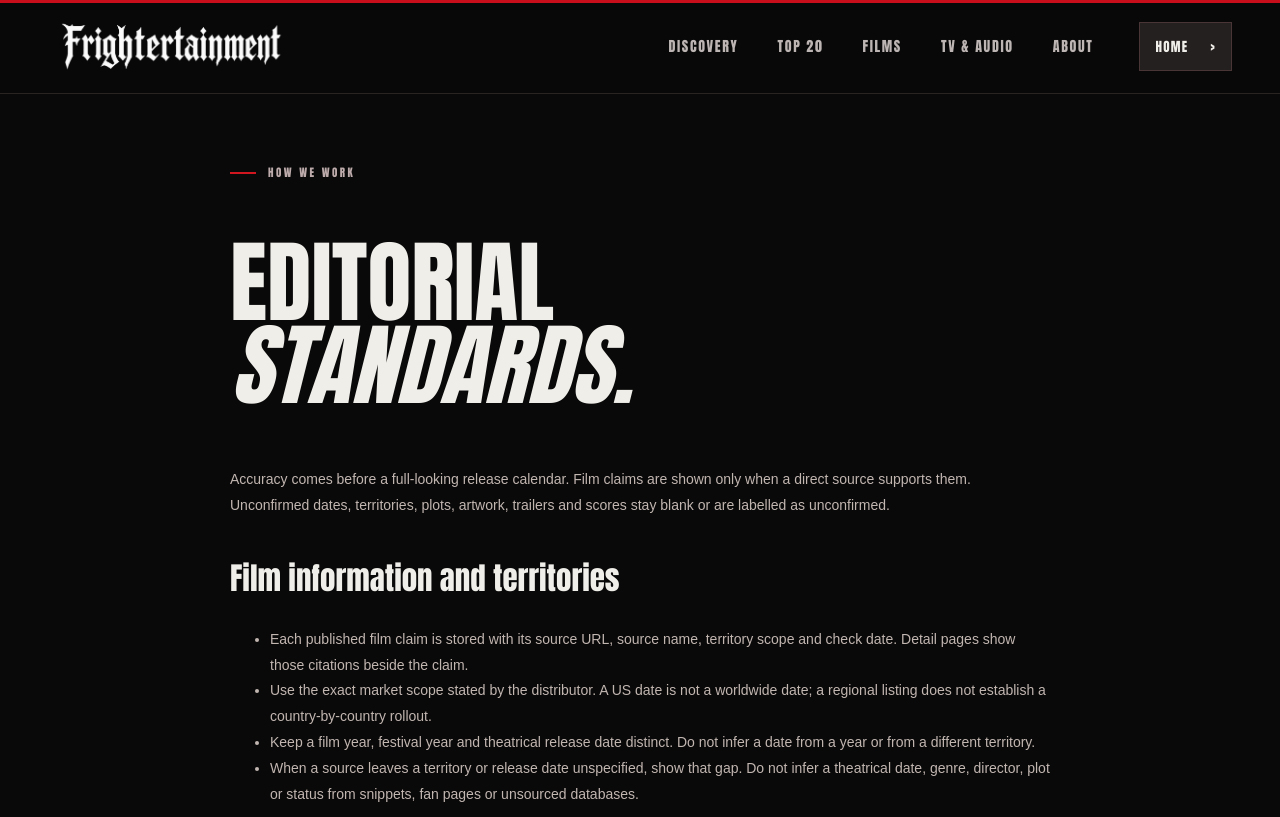
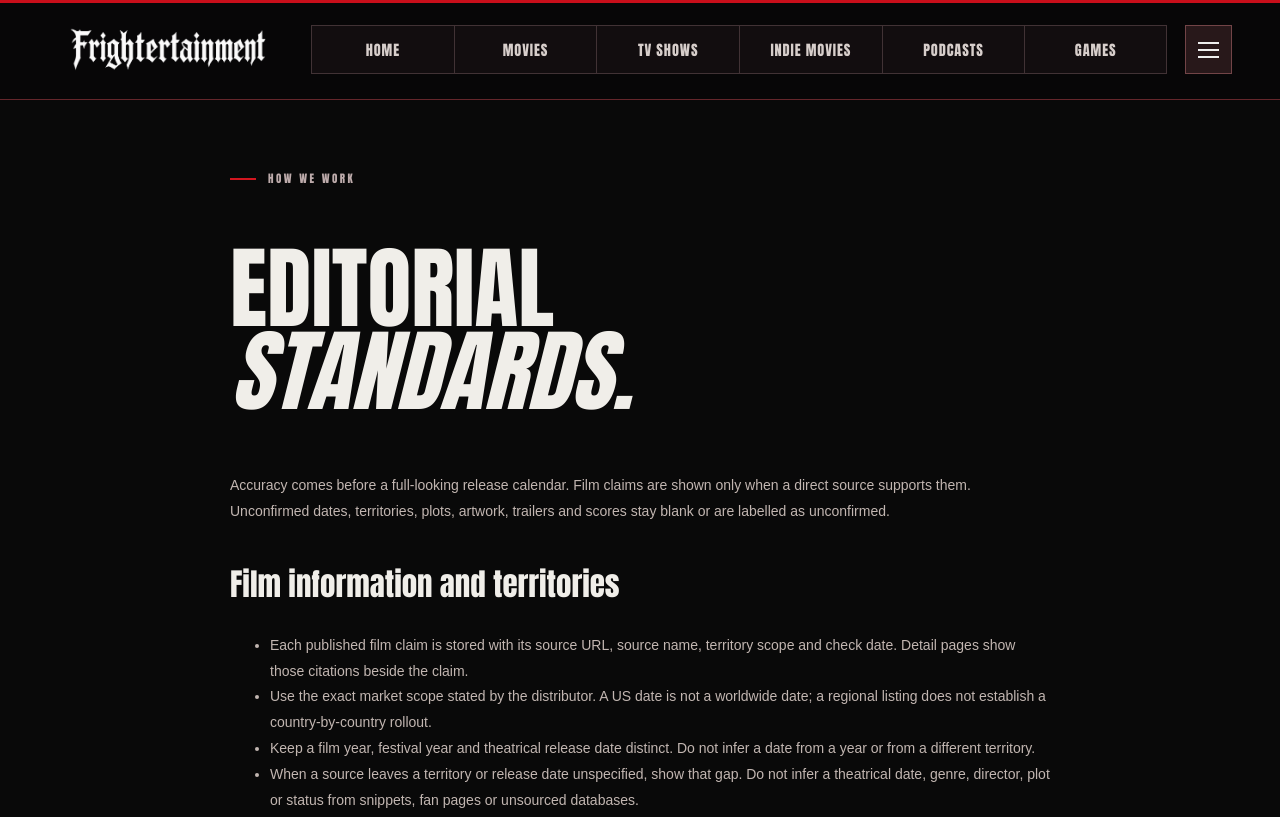
Before and after one commit to frightertainment-dotcom/frightertainment-website, a website: page editorial-standards.html in a window 1280 px wide. Shown: the top 817 px of the page. Drawn offline with Linux system fonts and the light colour scheme.

Commit message:
Use consistent six-tab navigation on film and editorial pages

```diff
--- a/editorial-standards.html
+++ b/editorial-standards.html
@@ -1,8 +1,8 @@
 <!doctype html>
 <html lang="en-GB">
-<head><meta charset="utf-8"><meta name="viewport" content="width=device-width, initial-scale=1"><meta name="color-scheme" content="dark"><meta name="theme-color" content="#090909"><meta name="description" content="How Frightertainment verifies film facts, release territories, critic scores, artwork and trailers."><meta property="og:title" content="Editorial Standards — Frightertainment"><meta property="og:url" content="https://www.frightertainment.com/editorial-standards.html"><link rel="canonical" href="https://www.frightertainment.com/editorial-standards.html"><link rel="icon" href="assets/favicon.svg" type="image/svg+xml"><link rel="stylesheet" href="styles.css"><title>Editorial Standards — Frightertainment</title></head>
+<head><meta charset="utf-8"><meta name="viewport" content="width=device-width, initial-scale=1"><meta name="color-scheme" content="dark"><meta name="theme-color" content="#090909"><meta name="description" content="How Frightertainment verifies film facts, release territories, critic scores, artwork and trailers."><meta property="og:title" content="Editorial Standards — Frightertainment"><meta property="og:url" content="https://www.frightertainment.com/editorial-standards.html"><link rel="canonical" href="https://www.frightertainment.com/editorial-standards.html"><link rel="icon" href="assets/favicon.svg" type="image/svg+xml"><link rel="stylesheet" href="styles.css"><title>Editorial Standards — Frightertainment</title><link rel="stylesheet" href="/hub.css"></head>
 <body><div class="red-thread" aria-hidden="true"></div>
-<header class="header"><div class="shell header__inner"><a class="brand" href="index.html" aria-label="Frightertainment homepage"><img src="assets/frightertainment-brand.png" alt="Frightertainment"></a><nav class="nav" aria-label="Main navigation"><a href="index.html#discovery">DISCOVERY</a><a href="top-20/">TOP 20</a><a href="index.html#upcoming">FILMS</a><a href="index.html#horror-tv">TV & AUDIO</a><a href="index.html#about">ABOUT</a></nav><a class="header__action" href="index.html">HOME <span aria-hidden="true">></span></a><button class="menu-toggle" type="button" aria-label="Open menu" aria-expanded="false" aria-controls="mobile-nav"><span></span><span></span><span></span></button></div><nav class="mobile-nav" id="mobile-nav" aria-label="Mobile navigation" hidden><a href="index.html#discovery">HORROR DISCOVERY</a><a href="top-20/">TOP 20 ARCHIVE</a><a href="index.html#upcoming">FILM LISTINGS</a><a href="index.html#horror-tv">TV & AUDIO</a><a href="index.html">HOME</a></nav></header>
+<header class="header hub-header"><div class="shell hub-header__inside"><a class="brand hub-brand" href="index.html" aria-label="Frightertainment homepage"><img src="assets/frightertainment-brand.png" alt="Frightertainment"></a><nav class="hub-tabs" aria-label="Main site sections"><a href="/">HOME</a><a href="/movies.html">MOVIES</a><a href="/tv-shows.html">TV SHOWS</a><a href="/indie-movies.html">INDIE MOVIES</a><a href="/podcasts.html">PODCASTS</a><a href="/games.html">GAMES</a></nav><button class="menu-toggle hub-menu-toggle" type="button" aria-label="Open menu" aria-expanded="false" aria-controls="mobile-nav"><span></span><span></span><span></span></button></div><nav class="mobile-nav hub-extra-nav" id="mobile-nav" aria-label="Additional navigation" hidden><a href="/top-20/2026/">TOP 20 HORROR</a><a href="/editorial-standards.html">EDITORIAL STANDARDS</a></nav></header>
 <main class="shell standards-page"><div class="eyebrow eyebrow--small"><span class="eyebrow__line"></span> HOW WE WORK</div><h1>EDITORIAL<br><em>STANDARDS.</em></h1><p>Accuracy comes before a full-looking release calendar. Film claims are shown only when a direct source supports them. Unconfirmed dates, territories, plots, artwork, trailers and scores stay blank or are labelled as unconfirmed.</p>
 <h2>Film information and territories</h2><ul><li>Each published film claim is stored with its source URL, source name, territory scope and check date. Detail pages show those citations beside the claim.</li><li>Use the exact market scope stated by the distributor. A US date is not a worldwide date; a regional listing does not establish a country-by-country rollout.</li><li>Keep a film year, festival year and theatrical release date distinct. Do not infer a date from a year or from a different territory.</li><li>When a source leaves a territory or release date unspecified, show that gap. Do not infer a theatrical date, genre, director, plot or status from snippets, fan pages or unsourced databases.</li></ul>
 <h2>Reviews and the Fright Index</h2><ul><li>Link each score to its primary review or source page and record the source, score, scale, type, territory and date checked.</li><li>Do not scrape ratings. Check provider terms and obtain permission where required before republishing scores. If permission is unclear, link the review without copying its score.</li><li>Convert eligible numeric professional critic ratings to a 100-point scale, weight each distinct critic equally, calculate the arithmetic mean and round to the nearest whole number. Top 20 annual rankings require at least three distinct eligible critics for each ranked film. Show every included source.</li><li>Do not mix audience ratings, Rotten Tomatoes positive-review percentages or Metacritic weighted scores into a numeric average. These measure different things.</li><li>Each annual ranking names its date, critic count and source links. Daily movement compares a film’s position with the previous published ranking. A film without enough licensed ratings remains pending.</li></ul>
```
